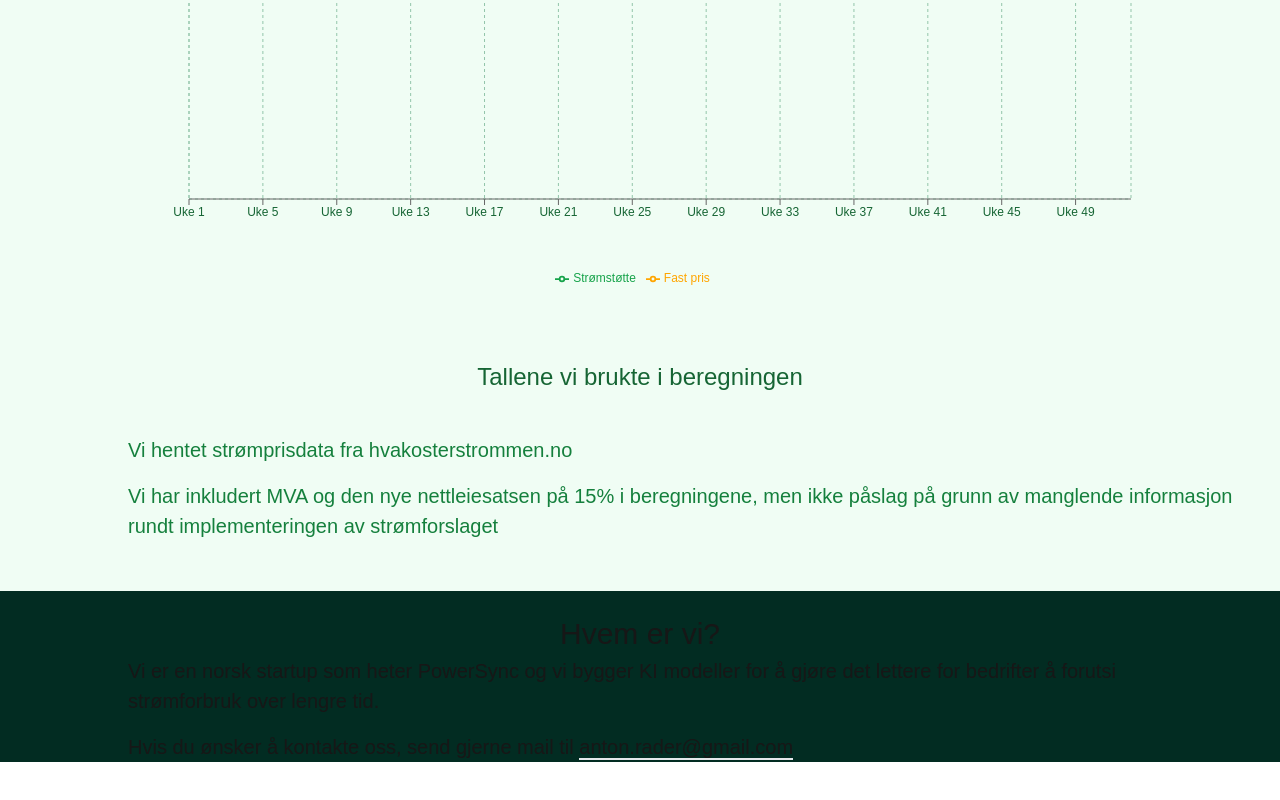
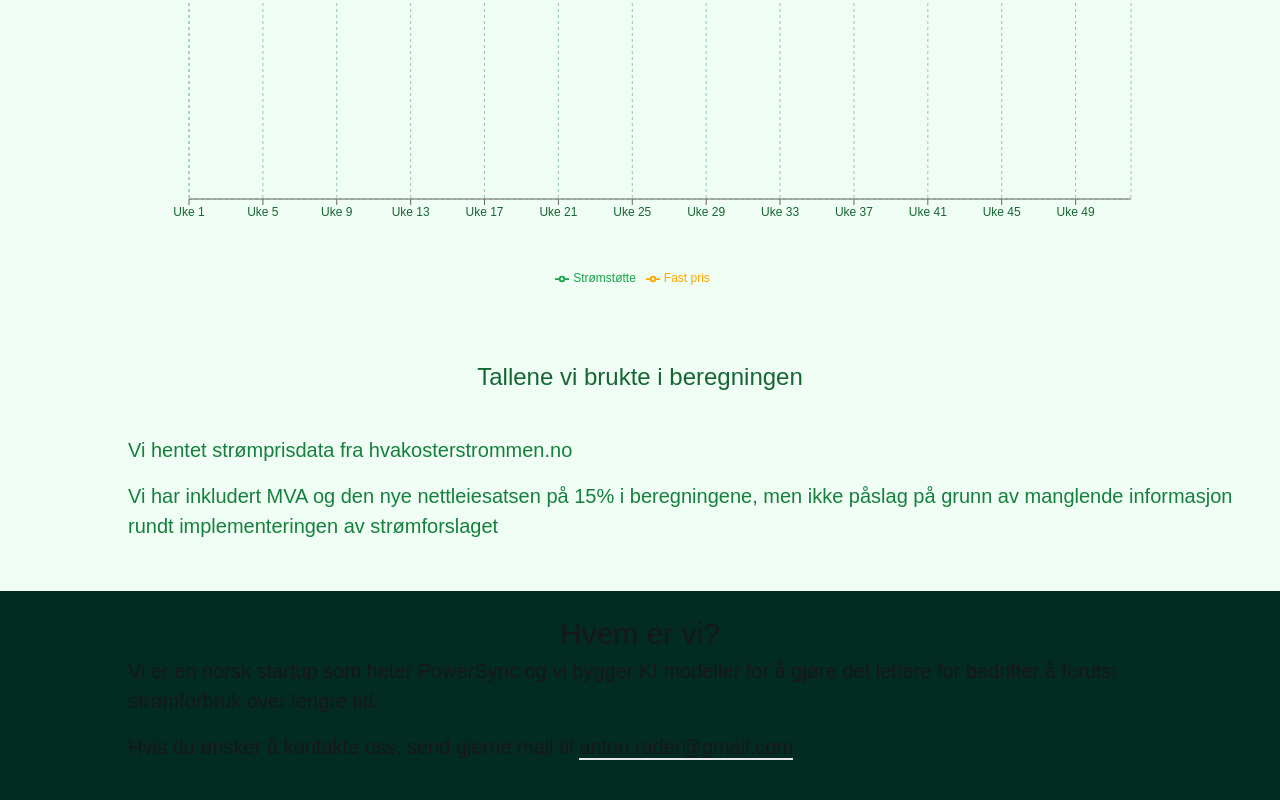
Before and after one commit to Toshken21/40orestrom, a Next.js app: page / in a window 1280 px wide. Shown: the part 1127-1927 px from the top of the page. Before the commit the page ends 1889 px from the top, so only its background shows below. Built offline with nearby package versions, Linux system fonts and the light colour scheme.

Commit message:
add padding to footer

```diff
--- a/app/components/form.tsx
+++ b/app/components/form.tsx
@@ -357,7 +357,7 @@ export default function Form() {
   <p className="text-[16px] md:text-[20px] w-[90%] md:w-[80%] mx-auto md:ml-[10%]">
     Vi er en norsk startup som heter PowerSync og vi bygger KI modeller for å gjøre det lettere for bedrifter å forutsi strømforbruk over lengre tid.
   </p>
-  <p className="text-[16px] md:text-[20px] w-[90%] md:w-[80%] mx-auto md:ml-[10%] mt-4">
+  <p className="text-[16px] md:text-[20px] w-[90%] md:w-[80%] pb-[40px] mx-auto md:ml-[10%] mt-4">
     Hvis du ønsker å kontakte oss, send gjerne mail til <span className="border-b-solid border-b-2 border-white-600">anton.rader@gmail.com</span>
   </p>
 
```
